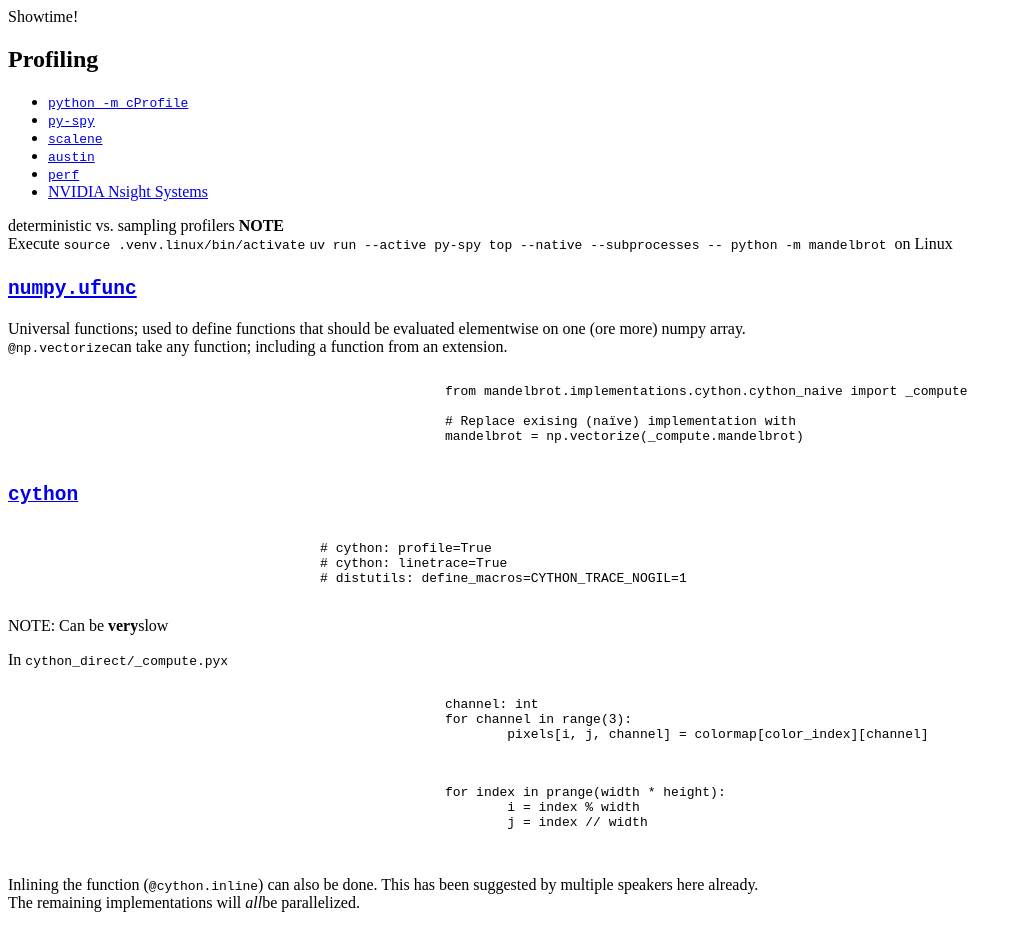
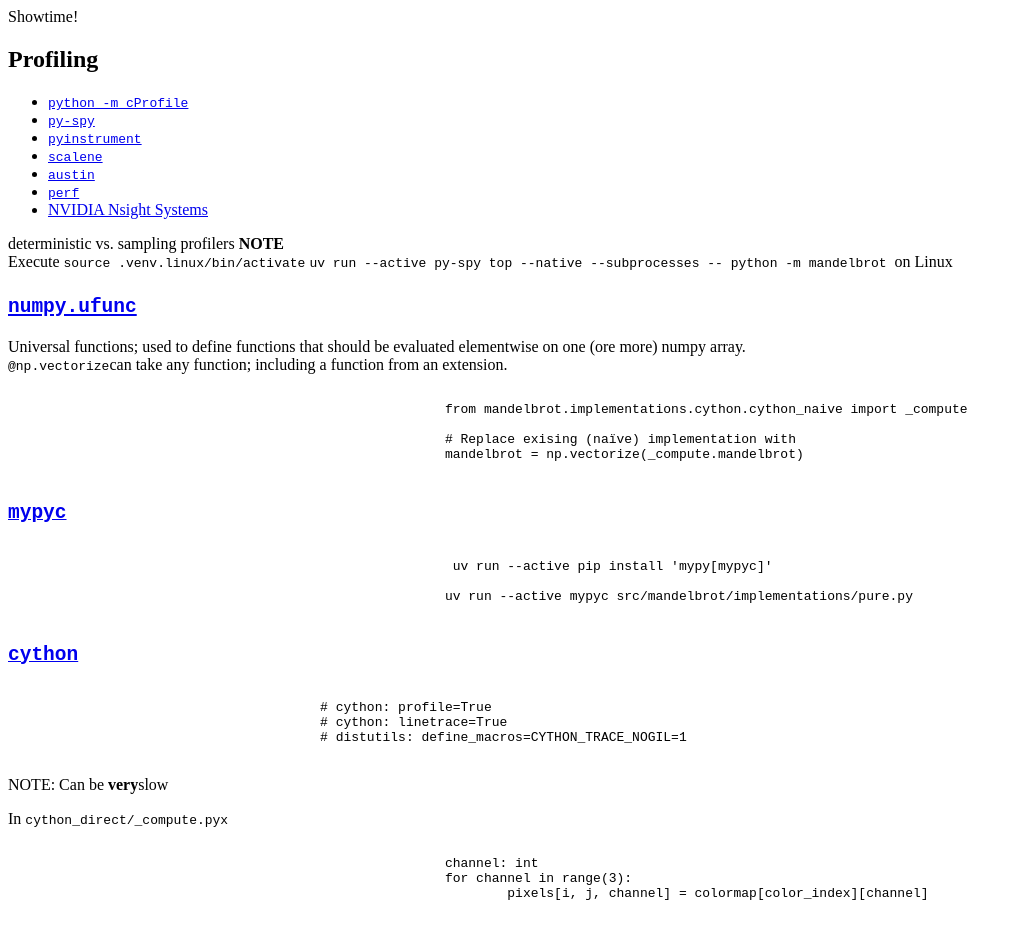
Before and after one commit to sindre-nistad/snake-oil, a website built with Vite: page src/presentation/index.html in a window 1280 px wide. Shown: the part 1660-2589 px from the top of the page, without its empty margins (0-1022 px from the left). Built offline with nearby package versions, Linux system fonts and the light colour scheme; what reveal.js would draw is missing.

Commit message:
feat(WiP): Note on `mypyc`

```diff
--- a/src/presentation/index.html
+++ b/src/presentation/index.html
@@ -121,6 +121,11 @@
 							</a>
 						</li>
 						<li class="fragment">
+							<a href="https://github.com/joerick/pyinstrument">
+								<code>pyinstrument</code>
+							</a>
+						</li>
+						<li class="fragment">
 							<a href="https://github.com/plasma-umass/scalene">
 								<code>scalene</code>
 							</a>
@@ -174,6 +179,24 @@
 
 							# Replace exising (naïve) implementation with
 							mandelbrot = np.vectorize(_compute.mandelbrot)
+						</code></pre>
+					</aside>
+				</section>
+				<section>
+					<h1 class="r-fit-text">
+						<code>
+							<a
+								href="https://mypyc.readthedocs.io/en/stable/introduction.html"
+							>
+								mypyc
+							</a>
+						</code>
+					</h1>
+					<aside>
+						<pre data-trim><code class="language-bash">
+							 uv run --active pip install 'mypy[mypyc]'
+
+							uv run --active mypyc src/mandelbrot/implementations/pure.py
 						</code></pre>
 					</aside>
 				</section>
```
